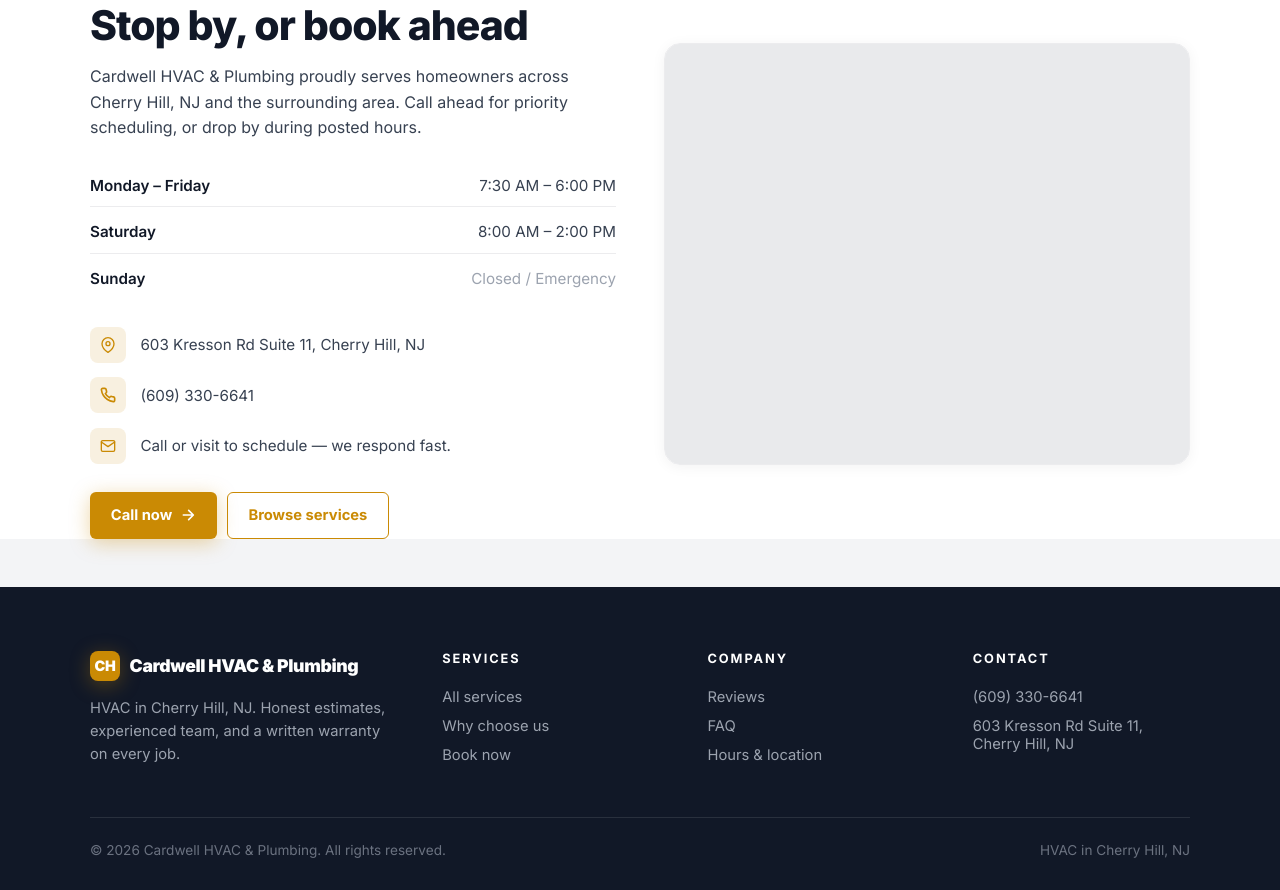
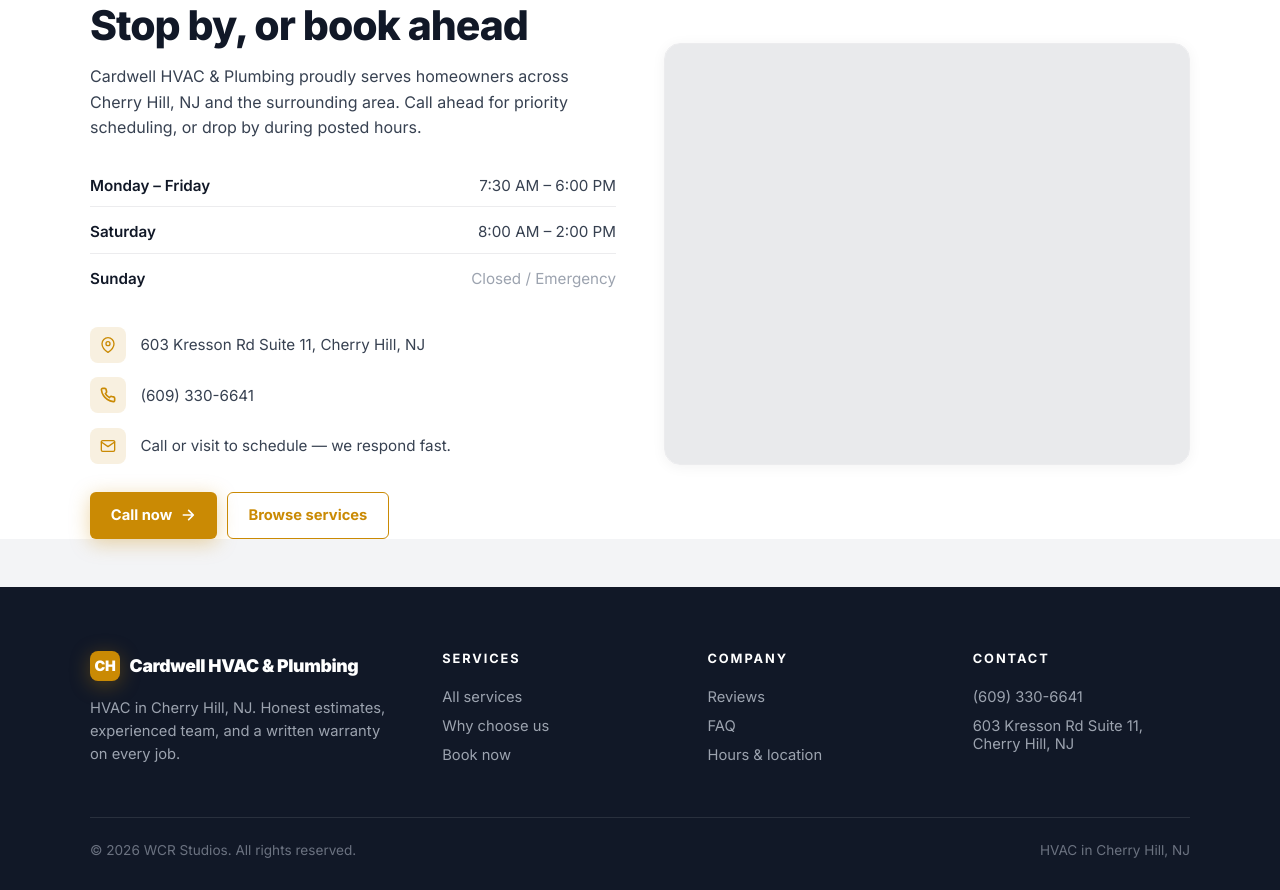
Before and after one commit to Wrenbjor/trades--cardwell-hvac-and-plumbing, a plain HTML site: page index.html in a window 1280 px wide. Shown: the part 4874-5764 px from the top of the page. Drawn offline with nearby package versions, Linux system fonts and the light colour scheme; no server answers.

Commit message:
Update site

```diff
--- a/index.html
+++ b/index.html
@@ -590,7 +590,7 @@
     </div>
   </div>
   <div class="foot-bottom">
-    <div>&copy; 2026 Cardwell HVAC &amp; Plumbing. All rights reserved.</div>
+    <div>&copy; 2026 WCR Studios. All rights reserved.</div>
     <div>HVAC in Cherry Hill, NJ</div>
   </div>
 </footer>
```
